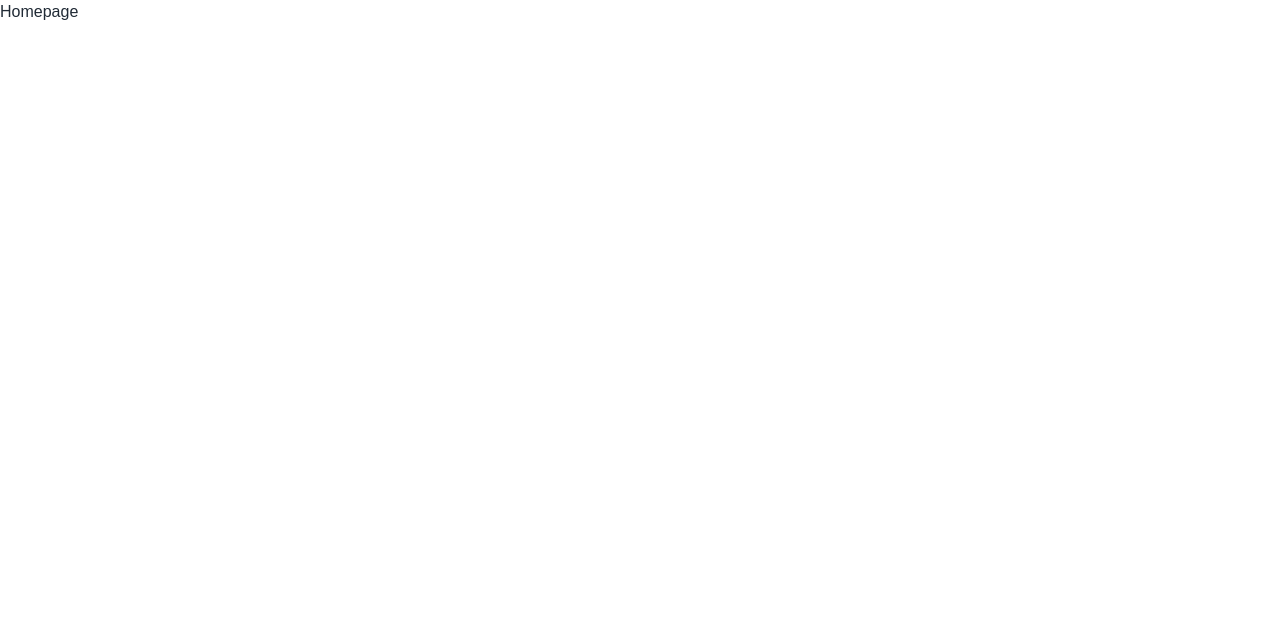
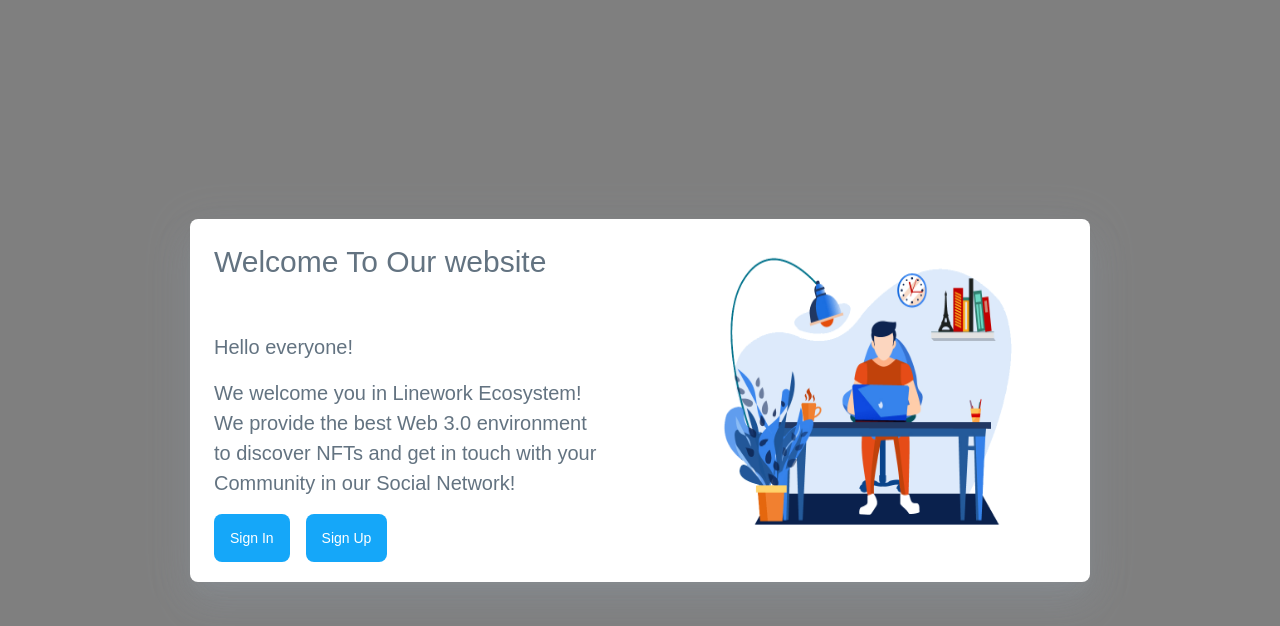
Before and after one commit to HKKQP-TEAM/HRM_WEBSITE, a React (Create React App) app: page / in a window 1280 px wide. Shown: the top 626 px of the page. Built offline with nearby package versions, Linux system fonts and the light colour scheme.

Commit message:
feat: create welcome page

```diff
--- a/src/locales/en.json
+++ b/src/locales/en.json
@@ -11,6 +11,11 @@
     "save": "Save",
     "confirm": "Confirm",
     "cancel": "Cancel",
-    "change": "Change"
-  }
+    "change": "Change",
+    "signIn": "Sign in",
+    "signUp": "Sign up"
+  },
+  "greetingModal": "Welcome To Our website",
+  "sayHello": "Hello everyone!",
+  "introduce": "We welcome you in Linework Ecosystem! We provide the best Web 3.0 environment to discover NFTs and get in touch with your Community in our Social Network!"
 }
--- /dev/null
+++ b/src/modules/home/GreetingModal.tsx
@@ -0,0 +1,55 @@
+import { Box, Button, Dialog, DialogContent, DialogContentText, Grid, Stack } from '@mui/material';
+import { useState } from 'react';
+
+import { useLocales } from '~/hooks';
+
+export function GreetingModal() {
+  const { translate } = useLocales();
+  const [open, setOpen] = useState(true);
+
+  const handleClose = () => {
+    setOpen(false);
+  };
+
+  return (
+    <Dialog
+      open={open}
+      onClose={handleClose}
+      aria-labelledby='alert-dialog-title'
+      aria-describedby='alert-dialog-description'
+      maxWidth='md'
+    >
+      <Grid container spacing={2}>
+        <Grid item xs={7} md={6} sm={12}>
+          <DialogContent>
+            <DialogContentText sx={{ fontSize: 30, fontWeight: 400, mb: 6 }}>
+              {translate('greetingModal')}
+            </DialogContentText>
+            <DialogContentText sx={{ fontSize: 20, fontWeight: 200, mb: 2 }}>
+              {translate('sayHello')}
+            </DialogContentText>
+            <DialogContentText sx={{ fontSize: 20, fontWeight: 200 }}>
+              {translate('introduce')}
+            </DialogContentText>
+            <Stack spacing={2} direction='row' sx={{ mt: 2 }}>
+              <Button onClick={handleClose}>{translate('button.signIn')}</Button>
+              <Button onClick={handleClose}>{translate('button.signUp')}</Button>
+            </Stack>
+          </DialogContent>
+        </Grid>
+        <Grid item xs={5} md={6} sm={12} sx={{ justifyContent: 'center', display: 'flex' }}>
+          <Box
+            sx={{
+              m: 4,
+              width: '75%',
+              height: '80%',
+              overflow: 'hidden',
+            }}
+          >
+            <img src='/assets/images/working-desk.png' height='100%' width='100%' />
+          </Box>
+        </Grid>
+      </Grid>
+    </Dialog>
+  );
+}
--- /dev/null
+++ b/src/modules/home/index.tsx
@@ -0,0 +1,5 @@
+import { GreetingModal } from './GreetingModal';
+
+export function Index() {
+  return <GreetingModal />;
+}
--- a/src/pages/Home.tsx
+++ b/src/pages/Home.tsx
@@ -1,10 +1,9 @@
 import { FC } from 'react';
 
-import { useLocales } from '~/hooks';
+import { Index } from '~/modules/home';
 
 const Home: FC = () => {
-  const { translate } = useLocales();
-  return <div>{translate('Homepage')}</div>;
+  return <Index />;
 };
 
 export default Home;
```
Also changed, not shown: public/assets/images/working-desk.png (added).
